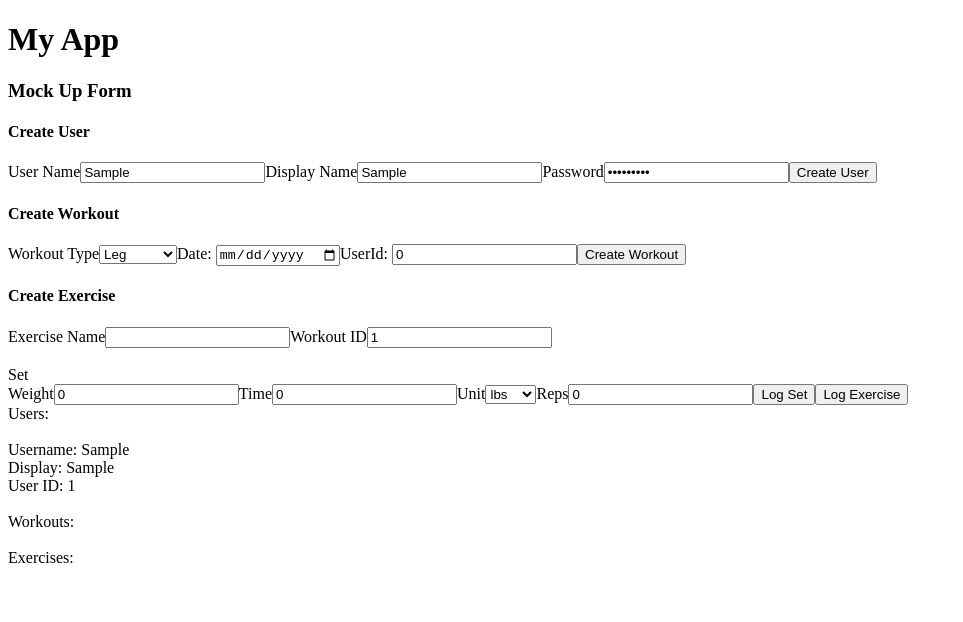
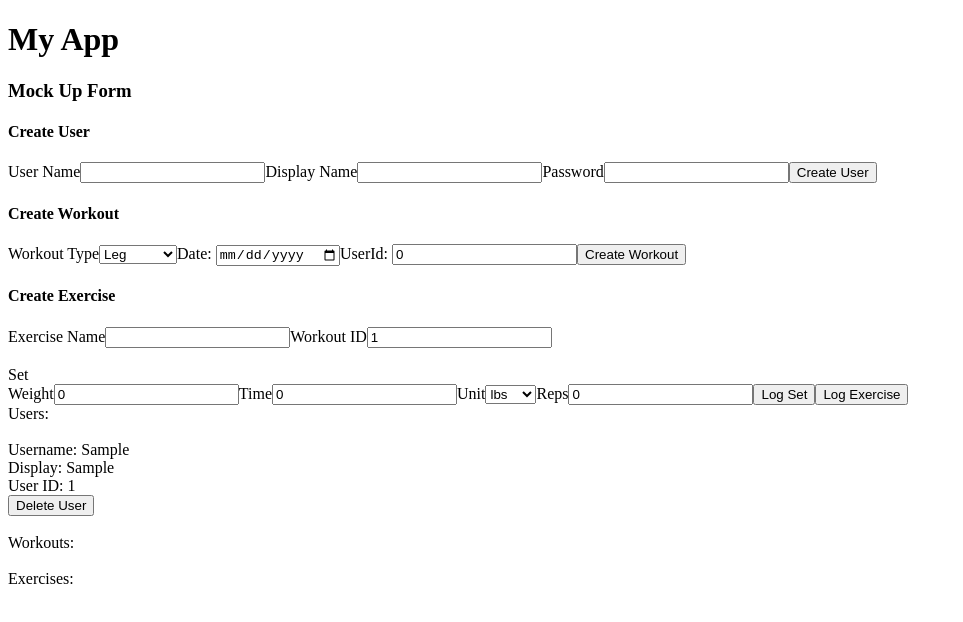
Before and after one commit to jamieab98/Capstone-Full-Stack-Productivity, a React (Vite) app in the folder frontend/: page / in a window 1280 px wide. Both pictures are taken after typing "Sample", "Sample", "Sample123" into the empty fields and a click on the button "Create User". Shown: the top 622 px of the page, without its empty margins (0-963 px from the left). Built offline with nearby package versions, Linux system fonts and the light colour scheme.

Commit message:
Made the delete user function

```diff
--- a/frontend/src/App.jsx
+++ b/frontend/src/App.jsx
@@ -33,6 +33,9 @@ function App(){
     e.preventDefault()
     setUserClass(prev=>[...prev, {"username": newUsername, "displayname": displayName, "password": password, "userid": userID}])
     setUserID(userID + 1)
+    setNewUsername("")
+    setDisplayName("")
+    setPassword("")
   }
 
   function handleCreateWorkout(e){
@@ -66,6 +69,12 @@ function App(){
     setExerciseSets([])
     setExerciseID(exerciseID + 1)
     setExerciseWorkoutID(0)
+  }
+
+  function handleDeleteUser(id){
+    const user = userClass.find(u=>u.userid==id)
+    console.log(`Deleting ${user.displayname} from the database`)
+    setUserClass(prev=>prev.filter(u=>u!=user))
   }
 
   return(
@@ -154,7 +163,8 @@ function App(){
             <br/>
             Username: {data.username}<br/>
             Display: {data.displayname}<br/>
-            User ID: {data.userid}
+            User ID: {data.userid}<br/>
+            <button type="button" onClick={()=>handleDeleteUser(data.userid)}>Delete User</button>
           </div>
         ))}
         <br/>
```
